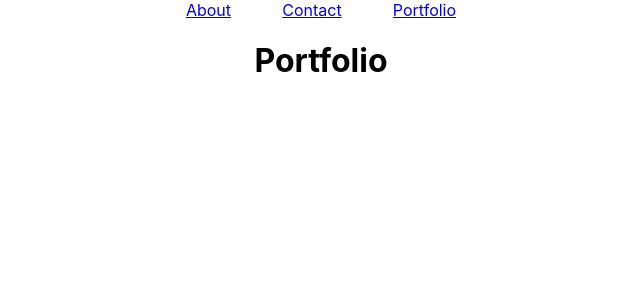
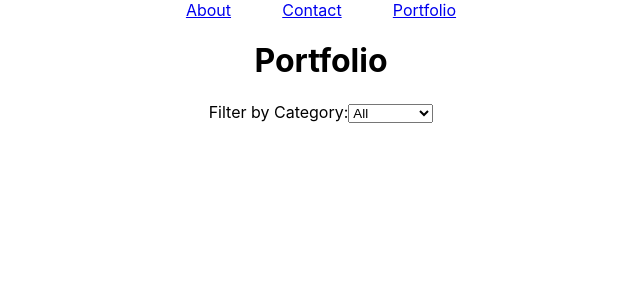
Before and after one commit to mickbbnelson/micks-portfolio, a React (Create React App) app: page /portfolio in a window 1280 px wide. Shown: the top 300 px of the page, without its empty margins (319-959 px from the left). Built offline with nearby package versions, Linux system fonts and the light colour scheme.

Commit message:
Add PortfolioFilter

```diff
--- a/src/Components/Portfolio.js
+++ b/src/Components/Portfolio.js
@@ -1,4 +1,5 @@
 import React from "react"
+import PortfolioFilter from "./PortfolioFilter"
 
 class Portfolio extends React.Component {
 
@@ -6,6 +7,9 @@ class Portfolio extends React.Component {
         return (
         <div>
             <h1>Portfolio</h1>
+            <>
+            <PortfolioFilter />
+            </>
         </div>
     )
 }}
--- /dev/null
+++ b/src/Components/PortfolioFilter.js
@@ -0,0 +1,24 @@
+const PortfolioFilter = (props) => {
+
+    const filterUpdate = (event) => {
+      event.preventDefault();
+      props.filterUpdate(event.target.value);
+    }
+
+        return (
+          <div className="center">
+            <form onChange={filterUpdate}>
+              <label>Filter by Category:</label>
+              <select type="text" name="category" id="category-input">
+               <option value="">All</option>
+                <option value="React">React</option>
+                <option value="JavaScript">JavaScript</option>
+                <option value="Ruby on Rails">Work</option>
+                <option value="Ticketing Career">Work</option>
+              </select>
+            </form>
+          </div>
+          )
+      }
+
+  export default PortfolioFilter
```
